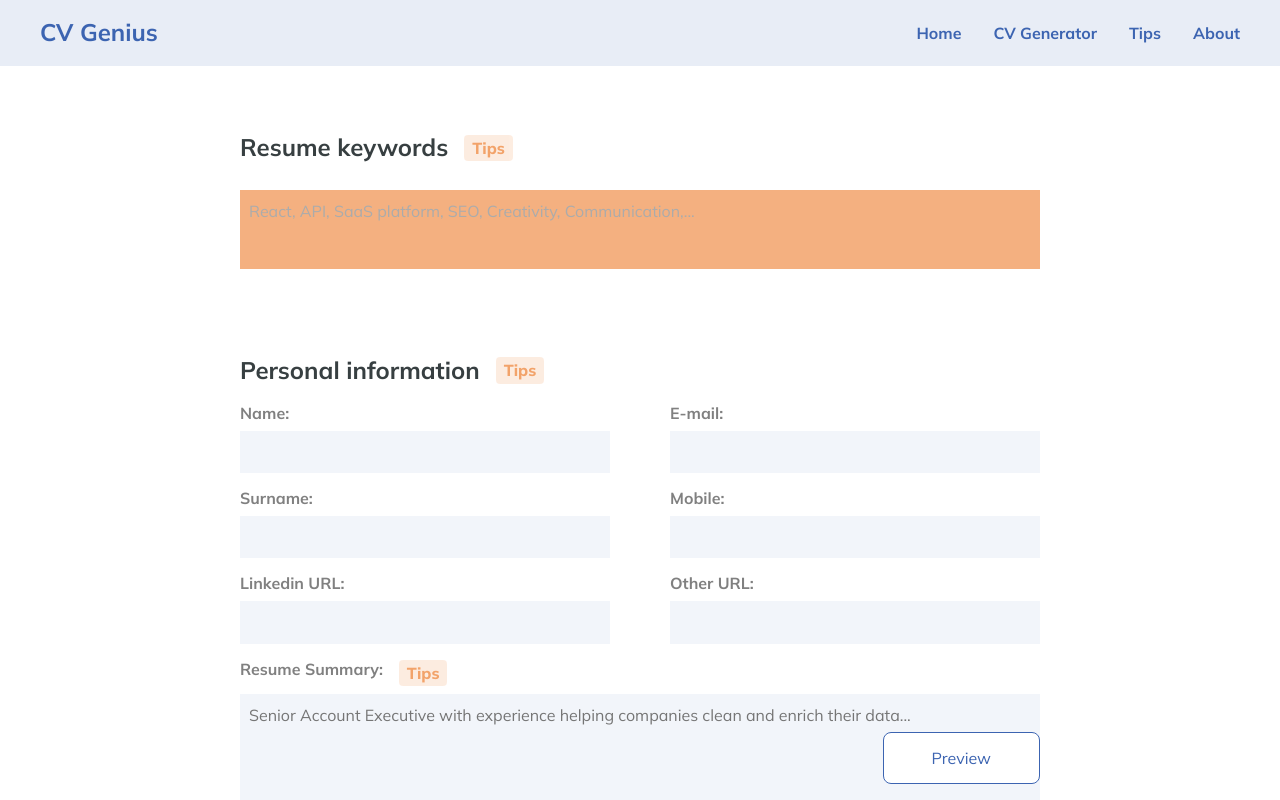
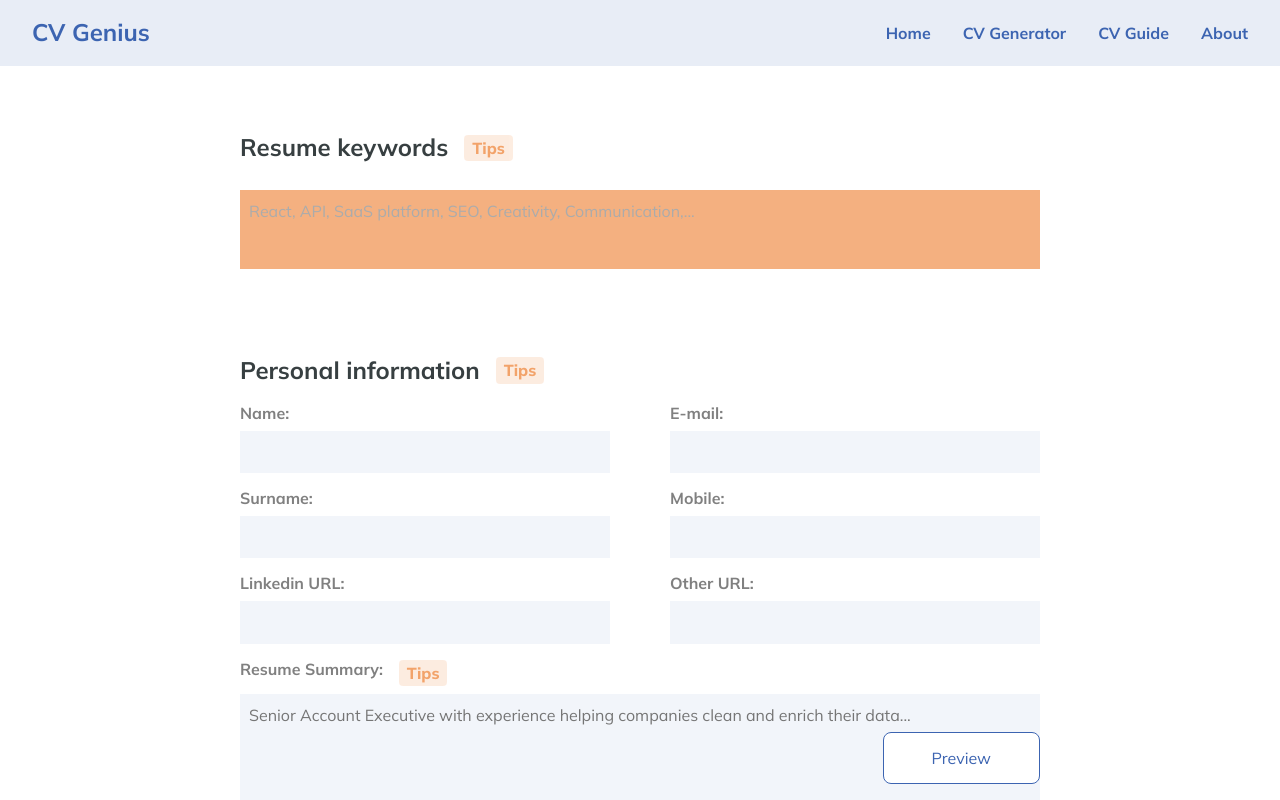
Before and after one commit to htmlena/cv-genius, a React (Create React App) app: page /cv-generator in a window 1280 px wide. Shown: the top 800 px of the page. Built offline with nearby package versions, Linux system fonts and the light colour scheme; what @react-pdf/renderer would draw is missing.

Commit message:
Burger menu added

```diff
--- a/package.json
+++ b/package.json
@@ -9,6 +9,7 @@
     "@testing-library/react": "^11.2.7",
     "@testing-library/user-event": "^12.8.3",
     "components": "^0.1.0",
+    "hamburger-react": "^2.4.1",
     "modern-normalize": "^1.1.0",
     "nanoid": "^3.1.23",
     "node-sass": "^6.0.0",
--- a/src/App.js
+++ b/src/App.js
@@ -5,7 +5,7 @@ import Home from './components/Home/Home';
 import Generator from './components/Generator/Generator';
 import About from './components/About/About';
 import Navbar from './components/Navbar/Navbar';
-import Tips from './components/Tips/Tips';
+import CvGuide from './components/CvGuide/CvGuide';
 
 const App = () => {
   return (
@@ -19,8 +19,8 @@ const App = () => {
             <Route path="/cv-generator">
               <Generator />
             </Route>
-            <Route path="/tips">
-              <Tips />
+            <Route path="/cv-guide">
+              <CvGuide />
             </Route>
             <Route path="/about">
               <About />
--- a/src/components/Tips/Tips.jsx
+++ b/src/components/CvGuide/CvGuide.jsx
@@ -3,7 +3,7 @@ import Footer from '../Footer/Footer';
 import './style.scss';
 import { Link } from 'react-router-dom';
 
-const Tips = () => {
+const CvGuide = () => {
   return (
     <>
       <div className="container-tips">
@@ -233,4 +233,4 @@ const Tips = () => {
   );
 };
 
-export default Tips;
+export default CvGuide;
--- a/src/components/Generator/style.scss
+++ b/src/components/Generator/style.scss
@@ -98,6 +98,10 @@
   width: 100%;
   padding: 0.7rem 0.5rem;
   resize: none;
+}
+
+.input:focus {
+  outline-color: rgb(237, 125, 44);
 }
 
 .add-button,
--- a/src/components/Hobbies/Hobbies.jsx
+++ b/src/components/Hobbies/Hobbies.jsx
@@ -25,7 +25,7 @@ const Hobbies = ({ hobbies, setHobbies }) => {
               </p>
               <p>
                 If you just have started thinking about your hobbies, and do not
-                know how to write them, check the Tips section in the Menu.
+                know how to write them, check the CV Guide section in the Menu.
               </p>
             </>
           }
--- a/src/components/InfoTooltip/style.css
+++ b/src/components/InfoTooltip/style.css
@@ -69,7 +69,7 @@
   transition: opacity 0.2s ease-in-out;
 } */
 
-.info-tooltip-button:hover .info-tooltip-icon,
-.info-tooltip-button:focus .info-tooltip-icon {
+.info-tooltip-button:hover,
+.info-tooltip-button:focus {
   opacity: 1;
 }
--- a/src/components/Keywords/Keywords.jsx
+++ b/src/components/Keywords/Keywords.jsx
@@ -15,8 +15,8 @@ const Keywords = () => {
                 List all keywords from the concrete job offer you will be
                 creating your CV for. Make sure you will use them in the
                 sections below, either as an exact keywords or as a description
-                of your responsibilities or outcomes. Check the Tips for more
-                guidance on how to use them.
+                of your responsibilities or outcomes. Check the CV Guide for
+                more guidance on how to use them.
               </p>{' '}
               <p>
                 {' '}
--- a/src/components/Navbar/Navbar.jsx
+++ b/src/components/Navbar/Navbar.jsx
@@ -1,8 +1,36 @@
 import React, { useState } from 'react';
 import { Link } from 'react-router-dom';
+import { Fade as Hamburger } from 'hamburger-react';
 import './style.css';
 
+const NavLinks = ({ resetNavbar }) => (
+  <ul className="nav-list">
+    <li className="nav-list-item">
+      <Link onClick={resetNavbar} className="nav-link" to="/">
+        Home
+      </Link>
+    </li>
+    <li className="nav-list-item">
+      <Link onClick={resetNavbar} className="nav-link" to="/cv-generator">
+        CV Generator
+      </Link>
+    </li>
+    <li className="nav-list-item">
+      <Link onClick={resetNavbar} className="nav-link" to="/cv-guide">
+        CV Guide
+      </Link>
+    </li>
+    <li className="nav-list-item">
+      <Link onClick={resetNavbar} className="nav-link" to="/about">
+        About
+      </Link>
+    </li>
+  </ul>
+);
+
 const Navbar = () => {
+  const [navbarOpen, setNavbarOpen] = useState(false);
+
   return (
     <nav className="nav-container">
       <div className="logo">
@@ -10,28 +38,22 @@ const Navbar = () => {
           CV Genius
         </Link>
       </div>
-      <ul>
-        <li className="nav-list">
-          <Link className="nav-link" to="/">
-            Home
-          </Link>
-        </li>
-        <li className="nav-list">
-          <Link className="nav-link" to="/cv-generator">
-            CV Generator
-          </Link>
-        </li>
-        <li className="nav-list">
-          <Link className="nav-link" to="/tips">
-            Tips
-          </Link>
-        </li>
-        <li className="nav-list">
-          <Link className="nav-link" to="/about">
-            About
-          </Link>
-        </li>
-      </ul>
+      <div className="nav--desktop">
+        <NavLinks resetNavbar={() => setNavbarOpen(false)} />
+      </div>
+
+      <div className="nav--mobile">
+        <Hamburger
+          color="#3c64b1"
+          toggle={setNavbarOpen}
+          toggled={navbarOpen}
+        />
+        {navbarOpen && (
+          <div className="mobile-nav-wrapper">
+            <NavLinks resetNavbar={() => setNavbarOpen(false)} />
+          </div>
+        )}
+      </div>
     </nav>
   );
 };
--- a/src/components/Navbar/style.css
+++ b/src/components/Navbar/style.css
@@ -6,21 +6,35 @@
   background-color: #e8edf6;
 }
 
+.nav--desktop {
+  display: none;
+}
+
 .nav-list-container {
   display: flex;
   justify-content: space-around;
 }
 
+.nav-list-item {
+  list-style-type: none;
+  margin-bottom: 2rem;
+}
+
+.nav-list-item:last-child {
+  margin-bottom: 0;
+}
+
 .nav-list {
-  display: inline-block;
-  list-style-type: none;
+  display: flex;
+  flex-direction: column;
+  align-items: flex-end;
 }
 
 .nav-link {
   text-decoration: none;
   color: #3c64b1;
   font-weight: 700;
-  margin-right: 2rem;
+  margin-bottom: 2rem;
 }
 
 .nav-link:hover,
@@ -35,7 +49,6 @@
   font-size: 1.5rem;
   justify-content: center;
   align-items: center;
-  margin-left: 2rem;
 }
 
 .logo-link {
@@ -43,5 +56,40 @@
   text-decoration: none;
 }
 
+.mobile-nav-wrapper {
+  position: absolute;
+  z-index: 1000;
+  width: 100%;
+  right: 0;
+  top: 4rem;
+  background-color: #e8edf6;
+  padding: 1rem;
+}
+
 @media (min-width: 688px) {
+  .nav-container {
+    padding: 0.5rem 2rem;
+  }
+
+  .nav--desktop {
+    display: block;
+  }
+
+  .nav--mobile {
+    display: none;
+  }
+
+  .nav-list {
+    flex-direction: row;
+    align-items: center;
+  }
+
+  .nav-list-item {
+    margin-bottom: 0;
+    margin-right: 2rem;
+  }
+
+  .nav-list-item:last-child {
+    margin-right: 0;
+  }
 }
```
Also changed, not shown: src/components/CvGuide/style.scss (renamed from src/components/Tips/style.scss), 1 other file (tests, documents, lock files or other folders).
